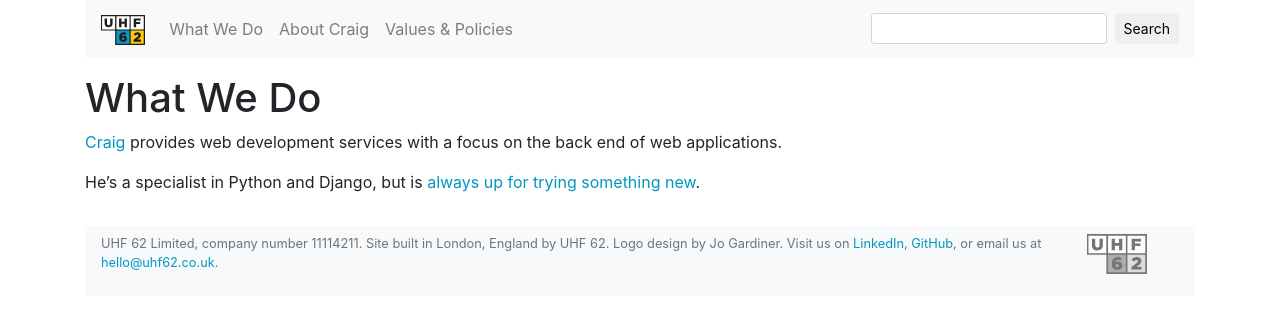
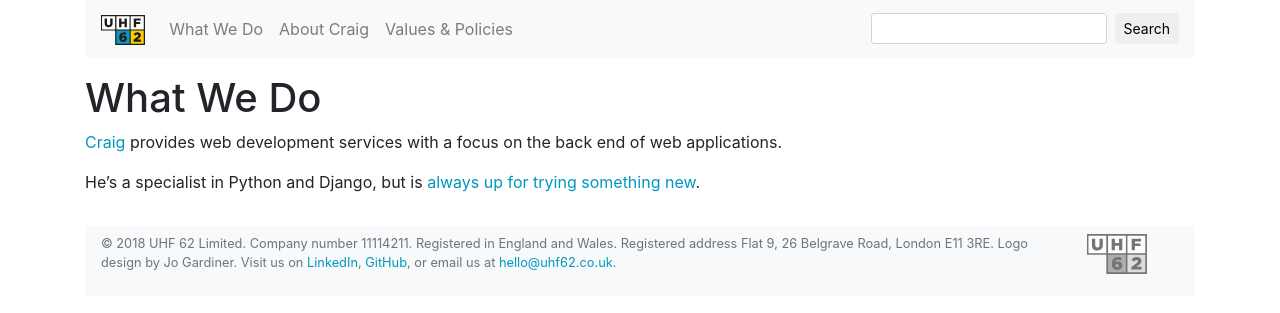
Before and after one commit to uhf62/uhf62.co.uk, a Jekyll site: the page built from what-we-do.markdown, in a window 1280 px wide. Shown: the top 313 px of the page. Built offline with Jekyll 4.4.1, drawn with Linux system fonts in a browser that asks for light colours; our own code applies the rules of GitHub Pages for plain Markdown files.

Commit message:
Complying with UK law for promotional materials.

```diff
--- a/_includes/footer.html
+++ b/_includes/footer.html
@@ -1,8 +1,10 @@
 <footer class="px-3 py-2 pr-5 text-muted bg-light">
     <div class="row">
         <div class="col-lg-11 col-sm-10 col-9">
-            <p>UHF 62 Limited, company number 11114211.
-                Site built in London, England by UHF 62.
+            <p>© {{ 'now' | date: "%Y" }} UHF 62 Limited.
+                Company number 11114211.
+                Registered in England and Wales.
+                Registered address Flat 9, 26 Belgrave Road, London E11 3RE.
                 Logo design by Jo Gardiner.
                 {% if page.image-credit-name %}
                     {% if page.image-credit-url %}
```
